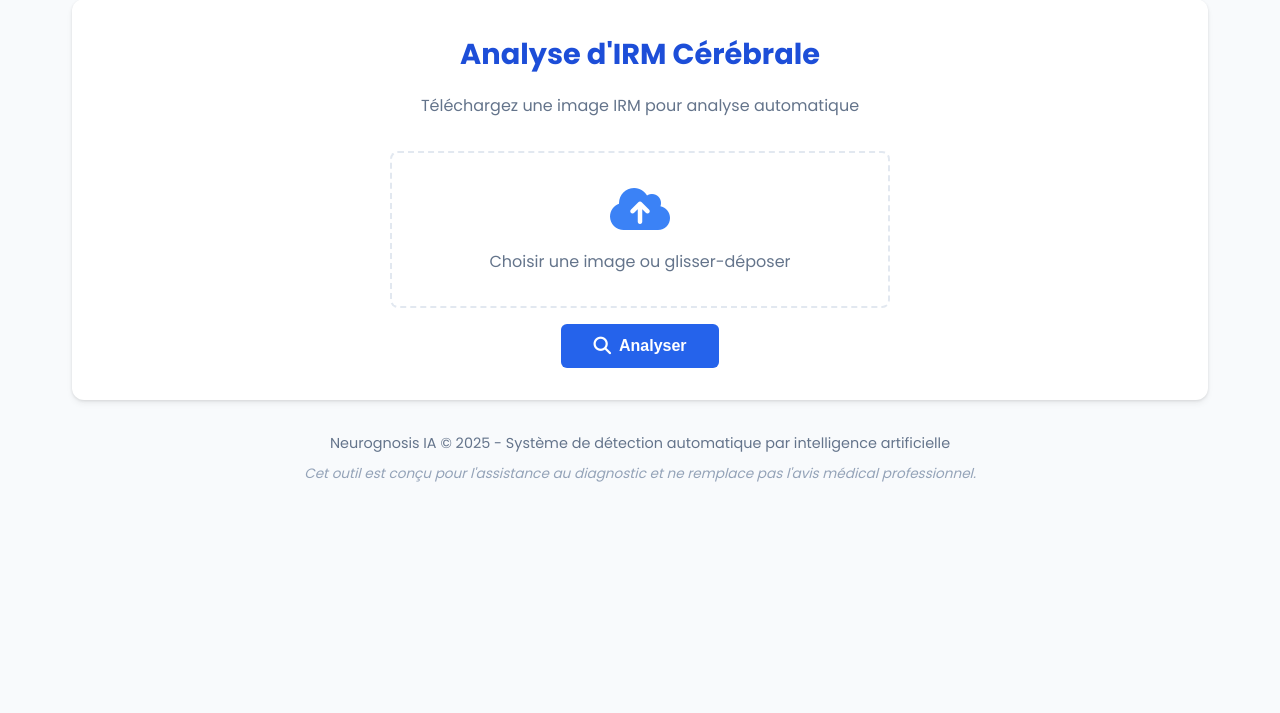
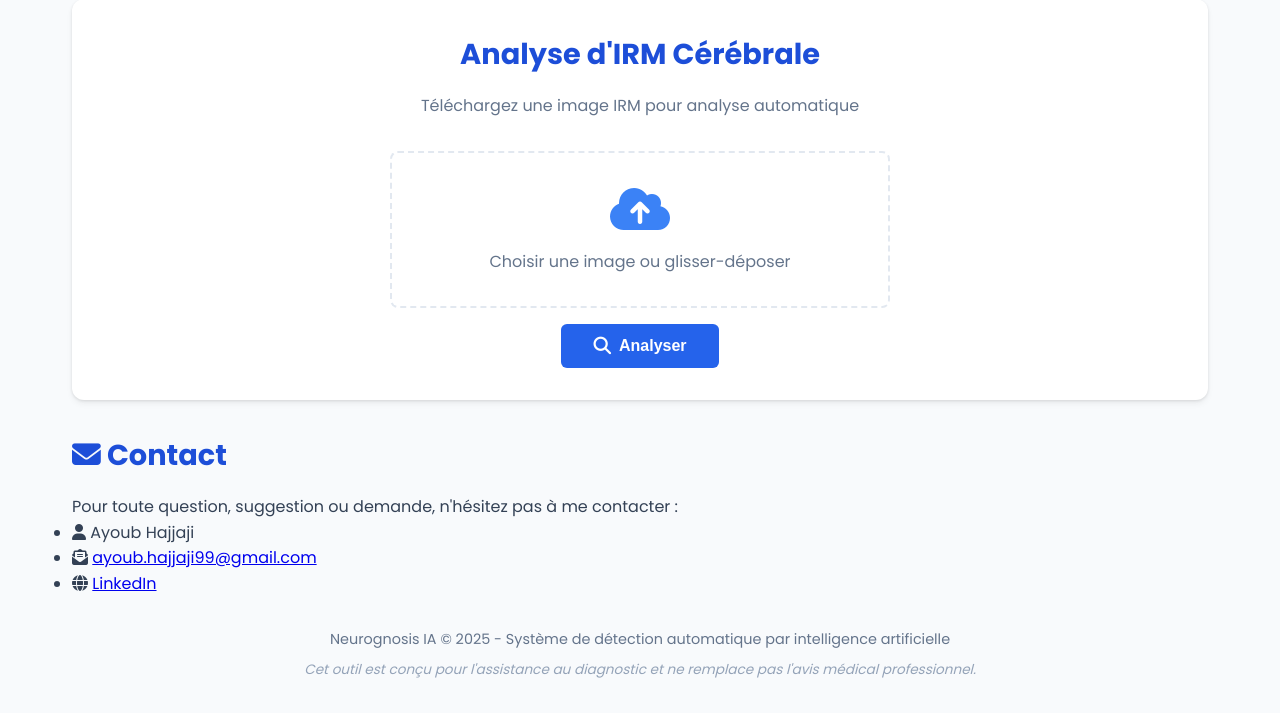
Before and after one commit to Ayoub1899/neurognosis, a Flask app: page / in a window 1280 px wide. Shown: the part 181-894 px from the top of the page. Before the commit the page ends 663 px from the top, so only its background shows below. Run offline with Flask 3, Linux system fonts and the light colour scheme.

Commit message:
Second commit

```diff
--- a/app.py
+++ b/app.py
@@ -34,6 +34,15 @@ def index():
     image_path = None
 
     if request.method == 'POST':
+        # Vider le dossier uploads avant de sauvegarder une nouvelle image
+        for filename in os.listdir(app.config['UPLOAD_FOLDER']):
+            file_path = os.path.join(app.config['UPLOAD_FOLDER'], filename)
+            try:
+                if os.path.isfile(file_path):
+                    os.remove(file_path)
+            except Exception as e:
+                print(f"Erreur lors de la suppression de {file_path} : {e}")
+
         if 'image' not in request.files:
             return "No file part"
         file = request.files['image']
@@ -56,5 +65,6 @@ def index():
     return render_template('index.html', prediction=prediction, image_path=image_path)
 
 
+
 if __name__ == '__main__':
     app.run(debug=True)
--- a/templates/index.html
+++ b/templates/index.html
@@ -75,6 +75,15 @@
             </div>
             {% endif %}
         </main>
+        <section class="contact-section">
+            <h2><i class="fas fa-envelope"></i> Contact</h2>
+            <p>Pour toute question, suggestion ou demande, n'hésitez pas à me contacter :</p>
+            <ul class="contact-info">
+                <li><i class="fas fa-user"></i> Ayoub Hajjaji</li>
+                <li><i class="fas fa-envelope-open-text"></i> <a href="mailto:ayoub.hajjaji99@gmail.com">ayoub.hajjaji99@gmail.com</a></li>
+                <li><i class="fas fa-globe"></i> <a href="https://www.linkedin.com/in/ayoub-hajjaji-56bb09242/" target="_blank">LinkedIn</a></li>
+            </ul>
+        </section>
 
         <footer>
             <p>Neurognosis IA &copy; 2025 - Système de détection automatique par intelligence artificielle</p>
```
Also changed, not shown: requirements.txt (line endings or trailing spaces).
